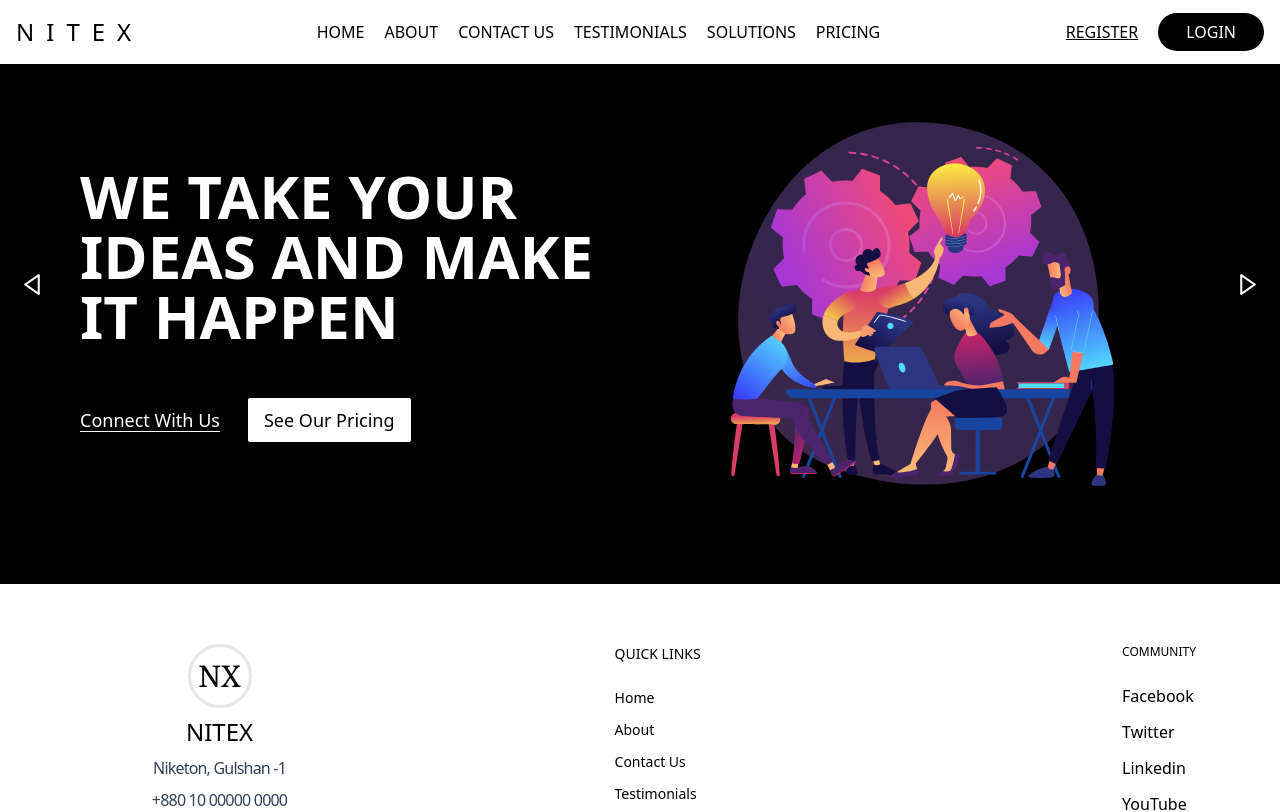
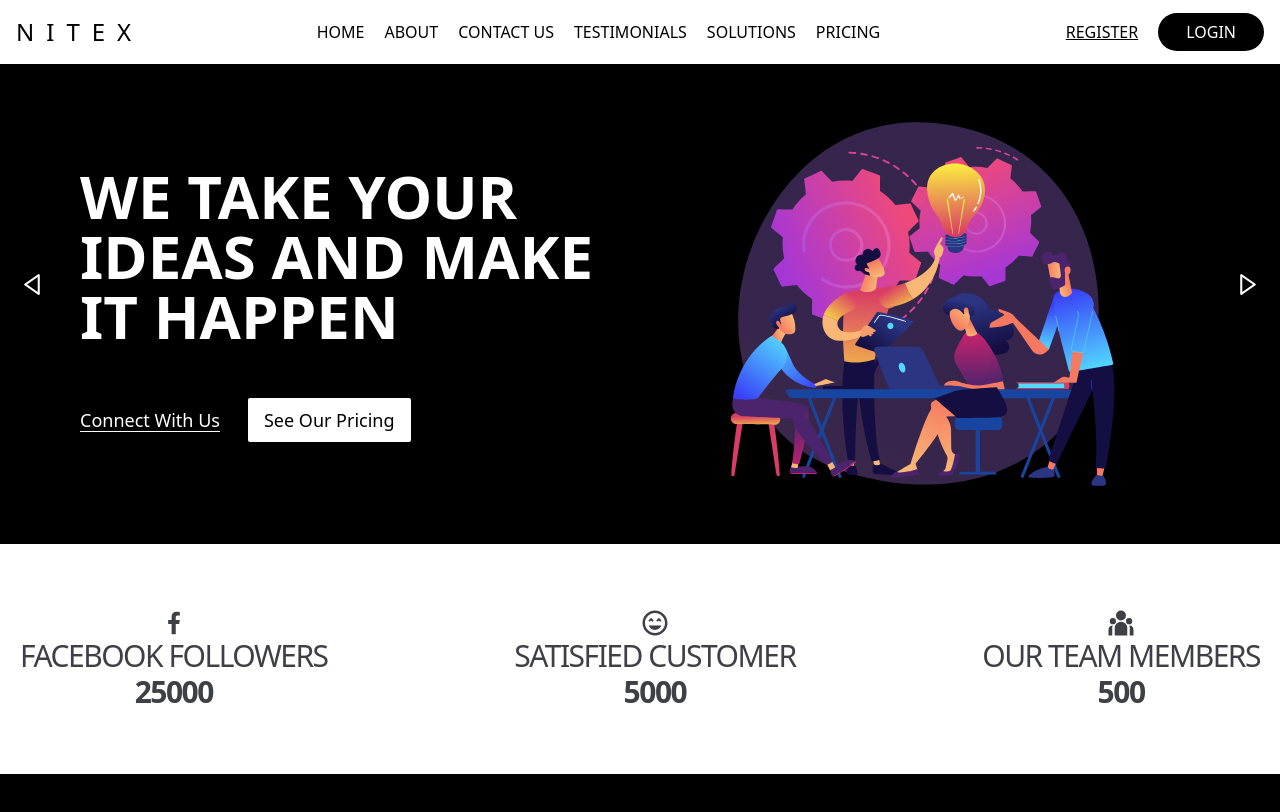
Before and after one commit to mhsanto/Frontend-NITEX-Project-Landing-Page, a React (Vite) app: page / in a window 1280 px wide. Shown: the top 812 px of the page. Built offline with nearby package versions, Linux system fonts and the light colour scheme; the HTML template or start-up script is replaced by a standard one.

Commit message:
added a Counter Section

```diff
--- /dev/null
+++ b/src/components/Counter.jsx
@@ -0,0 +1,32 @@
+import { useEffect, useState } from "react";
+// eslint-disable-next-line react/prop-types
+
+
+export default function Counter({ dataTarget }) {
+  const [count, setCount] = useState(0);
+  const target = parseInt(dataTarget);
+  const increment = target / 2000
+  useEffect(() => {
+    let animationFrameId;
+
+    const updateCounter = () => {
+      if (count < target) {
+        setCount((prevCount) => prevCount + increment);
+        animationFrameId = requestAnimationFrame(updateCounter);
+      } else {
+        setCount(target);
+      }
+    };
+
+    if (count < target) {
+      updateCounter();
+    }
+
+    return () => {
+      // Clean up the animation frame when the component unmounts
+      cancelAnimationFrame(animationFrameId);
+    };
+  }, [target, increment, count]);
+
+  return <div className="font-semibold">{Math.ceil(count)}</div>;
+}
--- /dev/null
+++ b/src/components/ShowCounter.jsx
@@ -0,0 +1,28 @@
+import { BiLogoFacebook } from "react-icons/bi";
+import { RiTeamFill } from "react-icons/ri";
+import { MdOutlineSentimentVerySatisfied } from "react-icons/md";
+import Counter from "./Counter";
+const ShowCounter = () => {
+    return (
+      <div className="bg-white text-black py-7 sm:py-16">
+        <div className=" flex flex-col gap-4 sm:flex-row justify-between items-center max-w-7xl mx-auto px-5">
+          <span className="flex flex-col items-center text-lg  md:text-xl lg:text-3xl border-b sm:border-none uppercase tracking-tighter text-zinc-700 whitespace-nowrap">
+            <BiLogoFacebook />
+            Facebook Followers <Counter dataTarget={25000} />
+          </span>
+
+          <span className="flex flex-col items-center text-lg  md:text-xl lg:text-3xl border-b sm:border-none uppercase tracking-tighter text-zinc-700 whitespace-nowrap">
+            <MdOutlineSentimentVerySatisfied />
+            Satisfied Customer
+            <Counter dataTarget={5000} />
+          </span>
+
+          <span className="flex flex-col text-lg  items-center md:text-xl lg:text-3xl border-b sm:border-none uppercase tracking-tighter text-zinc-700 whitespace-nowrap">
+            <RiTeamFill />
+            Our Team Members <Counter dataTarget={500} />
+          </span>
+        </div>
+      </div>
+    );
+  };
+  export default ShowCounter;
--- a/src/components/Slider.jsx
+++ b/src/components/Slider.jsx
@@ -1,4 +1,4 @@
-import { useState, useEffect, useMemo, useCallback } from "react";
+import { useState, useEffect, useCallback } from "react";
 import team from "../assets/team.json";
 import langauge from "../assets/language.json";
 import Lottie from "lottie-react";
--- a/src/pages/Home.jsx
+++ b/src/pages/Home.jsx
@@ -1,8 +1,10 @@
+import ShowCounter from "../components/ShowCounter";
 import Slider from "../components/Slider";
 const Home = () => {
   return (
     <>
       <Slider />
+      <ShowCounter/>
     </>
   );
 };
```
